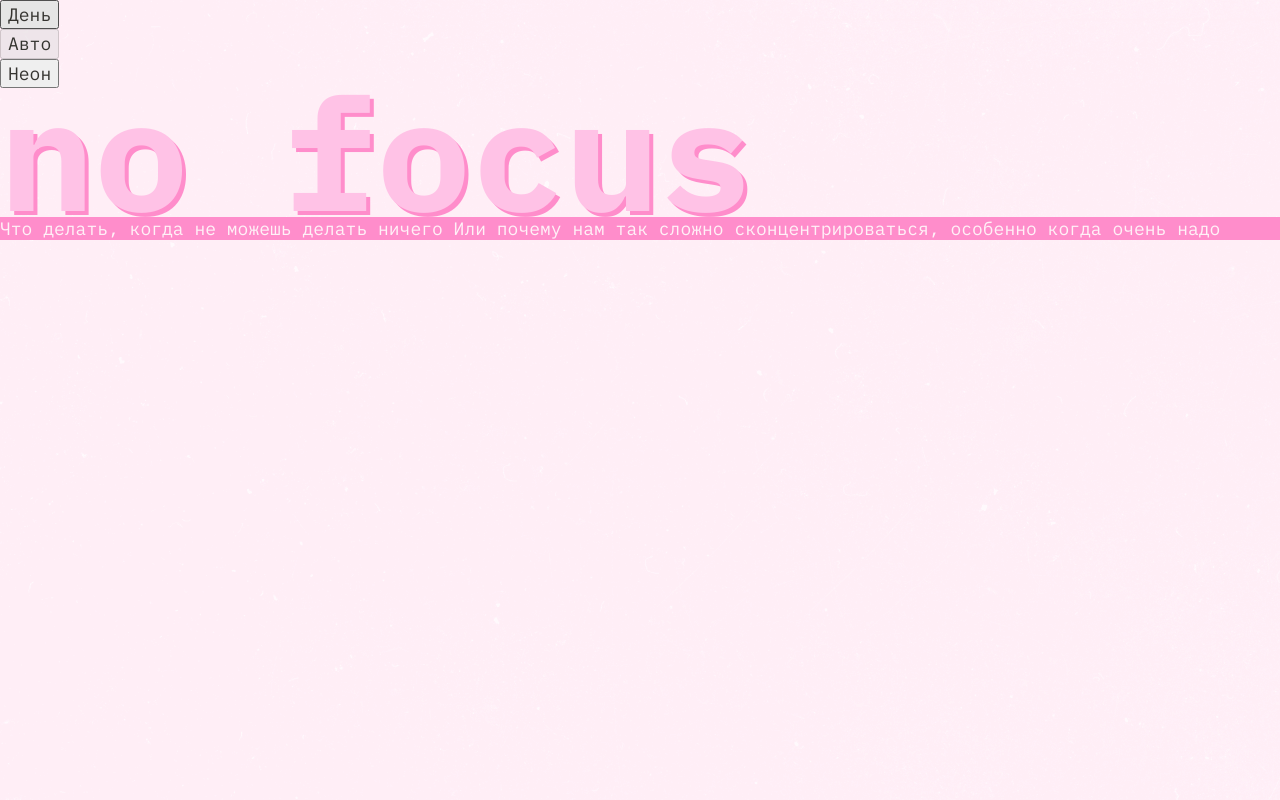
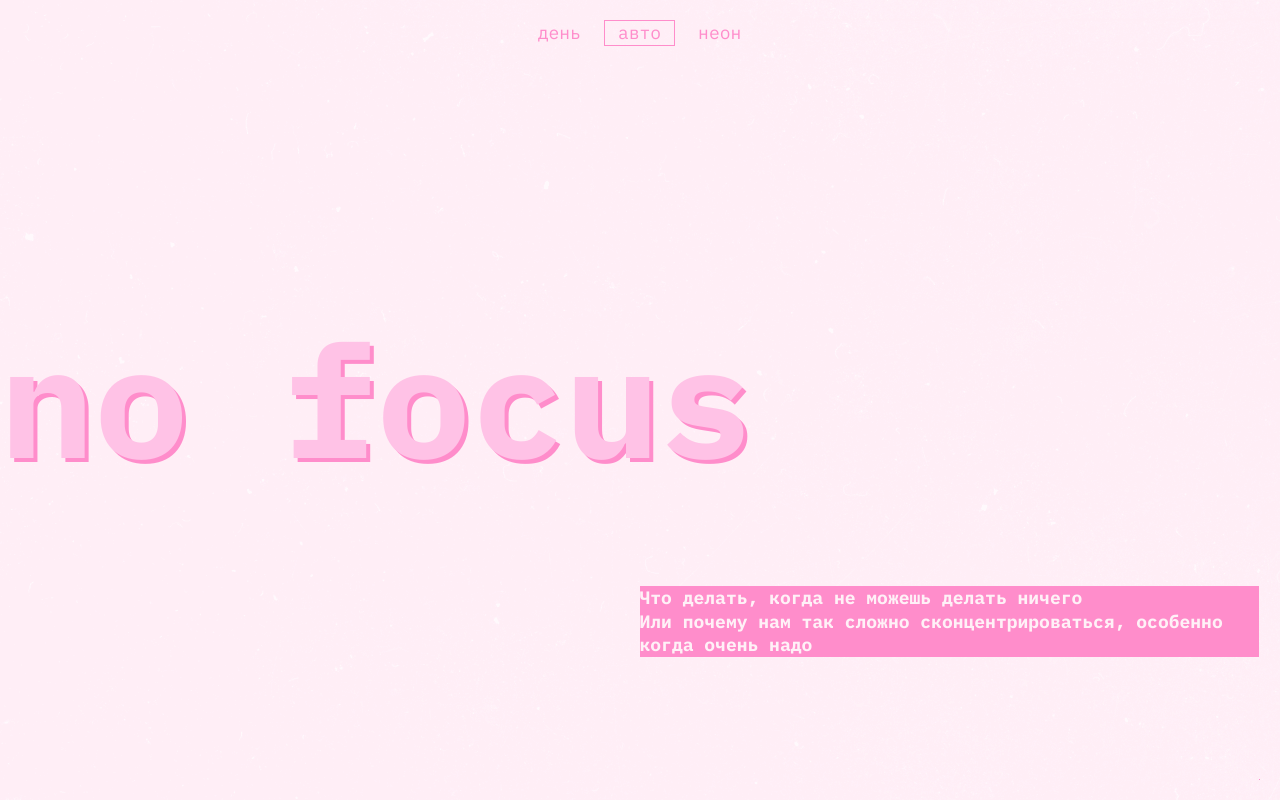
Before and after one commit to Forne/slozhno-sosredotochitsya, a plain HTML site: page index.html in a window 1280 px wide. Shown: the top 800 px of the page. Drawn offline with Linux system fonts and the light colour scheme.

Commit message:
Add adaptive to header

```diff
--- a/index.html
+++ b/index.html
@@ -18,6 +18,8 @@
   </head>
   <body class="page">
     <header class="header decorated-zone">
+      <div class="header__border_top"></div>
+      <div class="header__border_bottom"></div>
       <nav class="header__theme-menu">
         <ul class="header__theme-menu-list">
           <li class="header__theme-menu-item">
@@ -48,8 +50,8 @@
       <h1 class="header__logo logo">no focus</h1>
 
       <p class="header__description title-decor">
-        Что делать, когда не можешь делать ничего Или почему нам так сложно
-        сконцентрироваться, особенно когда очень надо
+        Что делать, когда не можешь делать ничего <br />
+        Или почему нам так сложно сконцентрироваться, особенно когда очень надо
       </p>
     </header>
 
@@ -201,11 +203,36 @@
         <h2 class="gallery__item card__title title-decor">
           А можно в картинках?
         </h2>
-        <img class="gallery__item gallery__image" src="./images/sunset.png" alt="" loading="lazy" />
-        <img class="gallery__item gallery__image" src="./images/ice-cream.png" alt="" loading="lazy" />
-        <img class="gallery__item gallery__image" src="./images/tape.png" alt="" loading="lazy" />
-        <img class="gallery__item gallery__image" src="./images/books.png" alt="" loading="lazy" />
-        <img class="gallery__item gallery__image" src="./images/street.png" alt="" loading="lazy" />
+        <img
+          class="gallery__item gallery__image"
+          src="./images/sunset.png"
+          alt=""
+          loading="lazy"
+        />
+        <img
+          class="gallery__item gallery__image"
+          src="./images/ice-cream.png"
+          alt=""
+          loading="lazy"
+        />
+        <img
+          class="gallery__item gallery__image"
+          src="./images/tape.png"
+          alt=""
+          loading="lazy"
+        />
+        <img
+          class="gallery__item gallery__image"
+          src="./images/books.png"
+          alt=""
+          loading="lazy"
+        />
+        <img
+          class="gallery__item gallery__image"
+          src="./images/street.png"
+          alt=""
+          loading="lazy"
+        />
       </section>
     </main>
 
--- a/styles/style.css
+++ b/styles/style.css
@@ -1,22 +1,129 @@
 /* Основные стили проекта. Это стили для темы, которую вы верстаете первой. */
 
 .page {
-  background-color: var(--bg-color);
+  object-fit: cover;
+  object-position: center;
   color: var(--text-color);
   font-size: 18px;
   line-height: 130%;
-  object-fit: cover;
-  object-position: center;
+  background-color: var(--bg-color);
 }
 
 /* Header */
 .header {
+  display: grid;
+  grid-template-columns: 1fr 1fr;
+  grid-template-rows: 1fr auto 1fr;
+  grid-template-areas:
+    "menu menu"
+    "logo logo"
+    "description description";
+  height: 100vh;
+  padding: 10px;
   background-image: var(--cover-image);
-  height: 100vh;
+}
+
+@media (width >= 768px) {
+  .header {
+    grid-template-areas:
+      "menu menu"
+      "logo logo"
+      ". description";
+    padding: 20px;
+  }
+}
+
+@media (width >= 1024px) {
+  .header {
+    grid-template-areas:
+      "menu menu"
+      "logo logo"
+      ". description";
+  }
+}
+
+/* .header:after {
+  content: "";
+  z-index: 2;
+  border-top: 1px solid var(--accent-color);
+  border-right: 1px solid var(--accent-color);
+  position: relative;
+  top: 0px;
+  right: 0px;
+  width: 25px;
+  height: 25px;
+} */
+
+.header__border_top {
+  grid-area: btop;
+  border-top: 1px solid var(--accent-color);
+  border-right: 1px solid var(--accent-color);
+}
+
+.header__border_bottom {
+  grid-area: bbottom;
+  border-bottom: 1px solid var(--accent-color);
+  border-left: 1px solid var(--accent-color);
+}
+
+.header__theme-menu {
+  grid-area: menu;
+  justify-self: end;
+  align-self: center;
+}
+
+.header__theme-menu-list {
+  display: flex;
+  flex-direction: column;
+  gap: 10px;
+}
+
+@media (width >= 1024px) {
+  .header__theme-menu {
+    justify-self: center;
+    align-self: start;
+  }
+
+  .header__theme-menu-list {
+    flex-direction: row;
+  }
+}
+
+.header__theme-menu-button {
+  height: 26px;
+  border: none;
+  padding: 0px 13px;
+  color: var(--accent-color);
+  font-family: inherit;
+  font-size: 18px;
+  line-height: 100%;
+  text-transform: lowercase;
+  background-color: transparent;
+}
+
+.header__theme-menu-button_active {
+  border: 1px solid var(--accent-color);
 }
 
 .header__logo {
+  grid-area: logo;
+  align-self: center;
   text-shadow: 4px 4px 0px var(--accent-color);
+}
+
+@media (width >= 768px) {
+  .header__logo {
+    position: relative;
+    right: 20px;
+  }
+}
+
+.header__description {
+  display: inline-block;
+  grid-area: description;
+  align-self: center;
+  font-weight: 700;
+  font-size: 18px;
 }
 
 /* Main */
@@ -59,15 +166,15 @@
 
 .section__heading {
   grid-area: h;
+  color: var(--accent-color);
+  font-weight: 700;
   font-size: 18px;
-  font-weight: 700;
-  color: var(--accent-color);
 }
 
 .section__content {
-  grid-area: c;
   display: flex;
   flex-direction: column;
+  grid-area: c;
   gap: 20px;
 }
 
@@ -91,8 +198,8 @@
 
 .card__subtitle {
   color: var(--accent-color);
+  font-weight: 400;
   font-size: 18px;
-  font-weight: 400;
 }
 
 .gallery {
@@ -104,8 +211,8 @@
 @media (width >= 768px) {
   .gallery {
     display: grid;
+    grid-template-columns: repeat(3, 1fr);
     gap: 20px;
-    grid-template-columns: repeat(3, 1fr);
   }
 
   .gallery__item:nth-child(1) {
@@ -141,9 +248,9 @@
 
 /* Footer */
 .footer {
+  display: flex;
   height: 100vh;
   padding: 10px;
-  display: flex;
 }
 
 @media (width >= 768px) {
@@ -153,26 +260,26 @@
 }
 
 .footer__logo {
+  margin: auto;
   text-shadow: 2px 2px 0px var(--accent-color);
-  margin: auto;
 }
 
 /* Utils */
 .title-decor {
+  color: var(--bg-color);
   background-color: var(--accent-color);
-  color: var(--bg-color);
 }
 
 .title-decor_light {
+  color: var(--bg-color);
   font-weight: 400;
-  color: var(--bg-color);
 }
 
 .logo {
   color: var(--logo-color);
   font-weight: 700;
+  font-size: clamp(7.25rem, 7.0115rem + 1.0178vw, 7.5rem);
   line-height: 82.5%;
-  font-size: clamp(7.25rem, 7.0115rem + 1.0178vw, 7.5rem);
 }
 
 @media (width >= 768px) {
```
